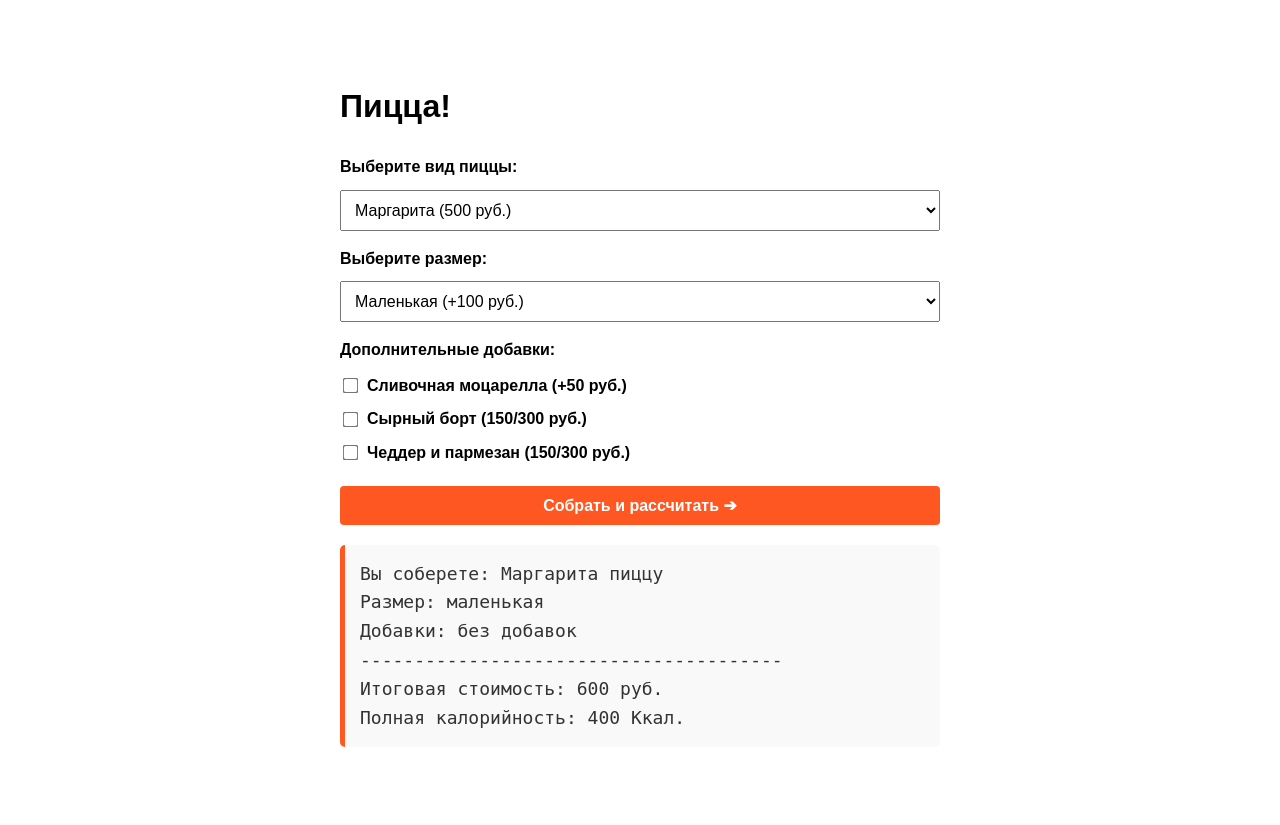
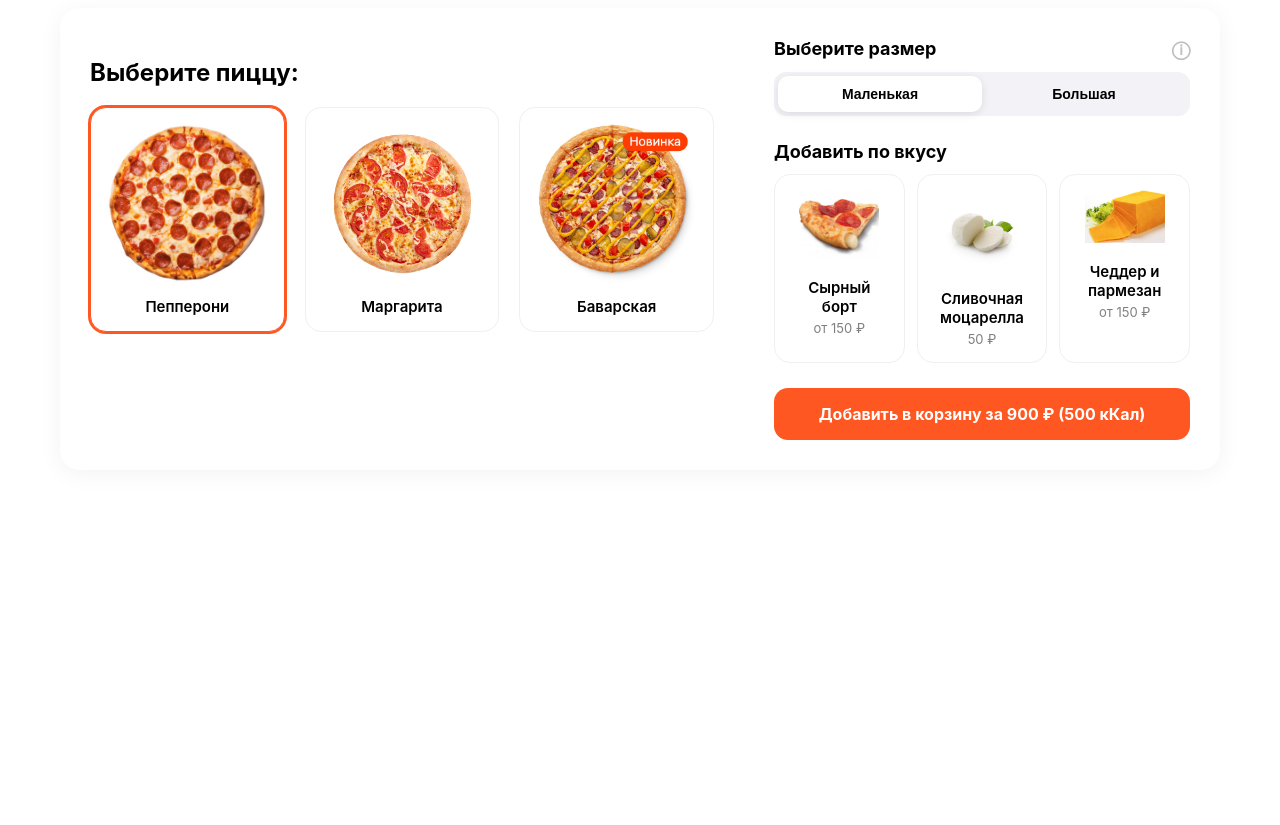
Before and after one commit to nadia-bikbaeva/web-utmn-2, a PHP site: page / in a window 1280 px wide. After the commit the page ends 440 px from the top, so only its background shows below. Run offline with PHP 8.4, Linux system fonts and the light colour scheme; some web fonts are replaced.

Commit message:
Конструктор пиццы с дизайном

```diff
--- /dev/null
+++ b/src/assets/styles/fonts.css
@@ -0,0 +1,8 @@
+@font-face {
+    font-family: 'Inter';
+    src: url('/static/fonts/Inter-Bold.woff2') format('woff2'),
+    url('/static/fonts/Inter-Bold.ttf') format('truetype');
+    font-weight: bold;
+    font-style: normal;
+    font-display: swap;
+}
--- a/src/assets/styles/style.css
+++ b/src/assets/styles/style.css
@@ -1,53 +1,116 @@
+@import "./fonts.css";
+
 body {
-    font-family: Arial, sans-serif;
-    max-width: 600px;
-    margin: 40px auto;
-    padding: 20px;
-    line-height: 1.6;
+    font-family: 'Inter', sans-serif;
 }
-.form-group {
-    margin-bottom: 15px;
+
+h1, h2, .section-title, .btn-main-order {
+    font-family: 'Inter', sans-serif;
+    font-weight: bold;
 }
-label {
-    display: block;
-    font-weight: bold;
-    margin-bottom: 5px;
+
+.pizza-constructor {
+    display: flex;
+    gap: 60px;
+    max-width: 1100px;
+    margin: 0 auto;
+    background: white;
+    padding: 30px;
+    border-radius: 20px;
+    box-shadow: 0 4px 25px rgba(0,0,0,0.05);
 }
-select, button {
-    width: 100%;
+
+.pizza-catalog {
+    flex: 1.5;
+}
+
+.pizza-grid {
+    display: grid;
+    grid-template-columns: repeat(3, 1fr);
+    gap: 20px;
+    margin-top: 20px;
+}
+
+.pizza-card, .topping-card {
+    background: #fff;
+    border: 1px solid #f0f0f0;
+    border-radius: 16px;
+    padding: 15px;
+    text-align: center;
+    cursor: pointer;
+    transition: all 0.2s ease;
+}
+
+.pizza-card img { width: 100%; max-width: 160px; height: auto; }
+.topping-card img { width: 80px; height: auto; margin-bottom: 5px; }
+
+.pizza-card p, .topping-card .name { font-weight: 600; margin: 10px 0 0 0; font-size: 15px; }
+.topping-card .price { color: #7f7f7f; margin: 4px 0 0 0; font-size: 13px; }
+.pizza-card.active, .topping-card.active {
+    border-color: #ff5722;
+    box-shadow: 0 0 0 2px #ff5722;
+}
+
+.pizza-options {
+    flex: 1;
+    display: flex;
+    flex-direction: column;
+    gap: 25px;
+}
+
+.section-title {
+    font-size: 18px;
+    font-weight: 700;
+    margin-bottom: 12px;
+    display: flex;
+    justify-content: space-between;
+}
+
+.info-icon { color: #bfbfbf; cursor: help; }
+
+.size-tabs {
+    display: flex;
+    background: #f3f3f7;
+    padding: 4px;
+    border-radius: 12px;
+}
+
+.size-tab {
+    flex: 1;
+    background: none;
+    border: none;
     padding: 10px;
-    font-size: 16px;
-    margin-top: 5px;
+    font-size: 14px;
+    font-weight: 600;
+    border-radius: 10px;
+    cursor: pointer;
+    transition: background 0.15s;
 }
-.checkbox-group {
-    margin: 10px 0;
+
+.size-tab.active {
+    background: white;
+    box-shadow: 0 2px 8px rgba(0,0,0,0.1);
 }
-.checkbox-item {
-    display: flex;
-    align-items: center;
-    margin-bottom: 8px;
-    cursor: pointer;
+
+.toppings-grid {
+    display: grid;
+    grid-template-columns: repeat(3, 1fr);
+    gap: 12px;
 }
-.checkbox-item input {
-    margin-right: 10px;
-    transform: scale(1.2);
-}
-button {
+
+.btn-main-order {
     background-color: #ff5722;
     color: white;
     border: none;
-    border-radius: 4px;
+    border-radius: 14px;
+    padding: 16px;
+    font-size: 16px;
+    font-weight: 700;
     cursor: pointer;
-    font-weight: bold;
+    margin-top: auto;
+    transition: background-color 0.2s;
 }
-button:hover {
-    background-color: #f44336;
+
+.btn-main-order:hover {
+    background-color: #ee4e17;
 }
-#pizza-info {
-    font-size: 18px;
-    background: #f9f9f9;
-    padding: 15px;
-    border-radius: 5px;
-    border-left: 5px solid #ff5722;
-    margin-top: 20px;
-}
--- a/src/index.html
+++ b/src/index.html
@@ -2,53 +2,68 @@
 <html lang="ru">
 <head>
     <meta charset="UTF-8">
-    <meta name="viewport" content="width=device-width, initial-scale=1.0">
-    <title>Конструктор Пиццы</title>
-    <link rel="stylesheet" href="/assets/styles/style.css">
+    <meta name="viewport"
+          content="width=device-width, user-scalable=no, initial-scale=1.0, maximum-scale=1.0, minimum-scale=1.0">
+    <meta http-equiv="X-UA-Compatible" content="ie=edge">
+    <title>Pizza</title>
+    <link rel="stylesheet" href="assets/styles/style.css">
 </head>
+
 <body>
+<div class="pizza-constructor">
+    <div class="pizza-catalog">
+        <h2>Выберите пиццу:</h2>
+        <div class="pizza-grid">
+            <div class="pizza-card active" data-type="Пепперони">
+                <img src="assets/img/peppa.jpg" alt="Пепперони">
+                <p>Пепперони</p>
+            </div>
+            <div class="pizza-card" data-type="Маргарита">
+                <img src="assets/img/Margarita.jpg" alt="Маргарита">
+                <p>Маргарита</p>
+            </div>
+            <div class="pizza-card" data-type="Баварская">
+                <img src="assets/img/bavar.jpeg" alt="Баварская">
+                <p>Баварская</p>
+            </div>
+        </div>
+    </div>
 
-<h1>Пицца!</h1>
+    <div class="pizza-options">
+        <div class="option-section">
+            <div class="section-title">Выберите размер <span class="info-icon">ⓘ</span></div>
+            <div class="size-tabs">
+                <button class="size-tab active" data-size="маленькая">Маленькая</button>
+                <button class="size-tab" data-size="большая">Большая</button>
+            </div>
+        </div>
 
-<div class="form-group">
-    <label for="pizza-type">Выберите вид пиццы:</label>
-    <select id="pizza-type">
-        <option value="Маргарита">Маргарита (500 руб.)</option>
-        <option value="Пепперони">Пепперони (800 руб.)</option>
-        <option value="Баварская">Баварская (700 руб.)</option>
-    </select>
-</div>
+        <div class="option-section">
+            <div class="section-title">Добавить по вкусу</div>
+            <div class="toppings-grid">
+                <div class="topping-card" data-topping="сырный борт">
+                    <img src="assets/img/cheese-crust.jpg" alt="Сырный борт">
+                    <p class="name">Сырный борт</p>
+                    <p class="price">от 150 ₽</p>
+                </div>
+                <div class="topping-card" data-topping="сливочная моцарелла">
+                    <img src="assets/img/mozzarella.jpg" alt="Моцарелла">
+                    <p class="name">Сливочная моцарелла</p>
+                    <p class="price">50 ₽</p>
+                </div>
+                <div class="topping-card" data-topping="чеддер и пармезан">
+                    <img src="assets/img/cheddar.jpg" alt="Чеддер">
+                    <p class="name">Чеддер и пармезан</p>
+                    <p class="price">от 150 ₽</p>
+                </div>
+            </div>
+        </div>
 
-<div class="form-group">
-    <label for="pizza-size">Выберите размер:</label>
-    <select id="pizza-size">
-        <option value="маленькая">Маленькая (+100 руб.)</option>
-        <option value="большая">Большая (+200 руб.)</option>
-    </select>
-</div>
-
-<div class="form-group">
-    <label>Дополнительные добавки:</label>
-    <div class="checkbox-group">
-        <label class="checkbox-item">
-            <input type="checkbox" class="topping-checkbox" value="сливочная моцарелла">
-            Сливочная моцарелла (+50 руб.)
-        </label>
-        <label class="checkbox-item">
-            <input type="checkbox" class="topping-checkbox" value="сырный борт">
-            Сырный борт (150/300 руб.)
-        </label>
-        <label class="checkbox-item">
-            <input type="checkbox" class="topping-checkbox" value="чеддер и пармезан">
-            Чеддер и пармезан (150/300 руб.)
-        </label>
+        <button id="btn-add-to-cart" class="btn-main-order">
+            Добавить в корзину за <span id="total-price">0</span> ₽ (<span id="total-calories">0</span> кКал)
+        </button>
     </div>
 </div>
 
-<button id="btn-calculate">Собрать и рассчитать ➔</button>
-
-<pre id="pizza-info">Выберите параметры и нажмите «Рассчитать»</pre>
-
-<script type="module" src="/index.js"></script>
+<script type="module" src="index.js"></script>
 </body>
-</html>
--- a/src/index.js
+++ b/src/index.js
@@ -39,18 +39,6 @@
             this.toppings.push(topping);
         }
     }
-    getToppings() {
-        return this.toppings;
-    }
-
-    getSize() {
-        return this.type;
-    }
-
-    getStuffing() {
-        return this.size;
-    }
-
     _getToppingProperty(topping, property) {
         const toppingInfo = Pizza.TOPPINGS[topping];
         return typeof toppingInfo[property] !== 'undefined'
@@ -73,38 +61,49 @@
     }
 }
 
-const calculatePizza = () => {
-    try {
-        const selectedType = document.getElementById('pizza-type').value;
-        const selectedSize = document.getElementById('pizza-size').value;
+let currentType = 'Пепперони';
+let currentSize = 'маленькая';
+let currentToppings = new Set();
 
-        const userPizza = new Pizza(selectedType, selectedSize);
+function updateCartButton() {
+    const pizza = new Pizza(currentType, currentSize);
+    currentToppings.forEach(topping => pizza.addTopping(topping));
+    document.getElementById('total-price').textContent = pizza.calculatePrice();
+    document.getElementById('total-calories').textContent = pizza.calculateCalories();
+}
 
-        const checkboxes = document.querySelectorAll('.topping-checkbox:checked');
-        checkboxes.forEach(cb => {
-            userPizza.addTopping(cb.value);
-        });
+document.querySelectorAll('.pizza-card').forEach(card => {
+    card.addEventListener('click', () => {
+        document.querySelectorAll('.pizza-card').forEach(c => c.classList.remove('active'));
+        card.classList.add('active');
+        currentType = card.dataset.type;
+        updateCartButton();
+    });
+});
 
-        const resultText = `
-Вы соберете: ${userPizza.getSize()} пиццу
-Размер: ${userPizza.getStuffing()}
-Добавки: ${userPizza.getToppings().length > 0 ? userPizza.getToppings().join(', ') : 'без добавок'}
----------------------------------------
-Итоговая стоимость: ${userPizza.calculatePrice()} руб.
-Полная калорийность: ${userPizza.calculateCalories()} Ккал.
-        `;
+document.querySelectorAll('.size-tab').forEach(tab => {
+    tab.addEventListener('click', () => {
+        document.querySelectorAll('.size-tab').forEach(t => t.classList.remove('active'));
+        tab.classList.add('active');
 
-        const displayElement = document.getElementById('pizza-info');
-        displayElement.style.color = '#333';
-        displayElement.textContent = resultText.trim();
+        currentSize = tab.dataset.size;
+        updateCartButton();
+    });
+});
 
-    } catch (error) {
-        const displayElement = document.getElementById('pizza-info');
-        displayElement.style.color = 'red';
-        displayElement.textContent = `Ошибка при сборке: ${error.message}`;
-    }
-};
+document.querySelectorAll('.topping-card').forEach(card => {
+    card.addEventListener('click', () => {
+        const toppingName = card.dataset.topping;
+        if (currentToppings.has(toppingName)) {
+            currentToppings.delete(toppingName);
+            card.classList.remove('active');
+        } else {
+            currentToppings.add(toppingName);
+            card.classList.add('active');
+        }
 
-document.getElementById('btn-calculate').addEventListener('click', calculatePizza);
+        updateCartButton();
+    });
+});
 
-calculatePizza();
+updateCartButton();
```
Also changed, not shown: src/assets/icons/test.txt (deleted), src/assets/img/bavar.jpeg (added), src/assets/img/cheddar.jpg (added), src/assets/img/cheese-crust.jpg (added), src/assets/img/margarita.jpg (added), src/assets/img/mozzarella.jpg (added), src/assets/img/peppa.jpg (added), src/assets/img/test.txt (deleted), src/components/test.txt (deleted).
